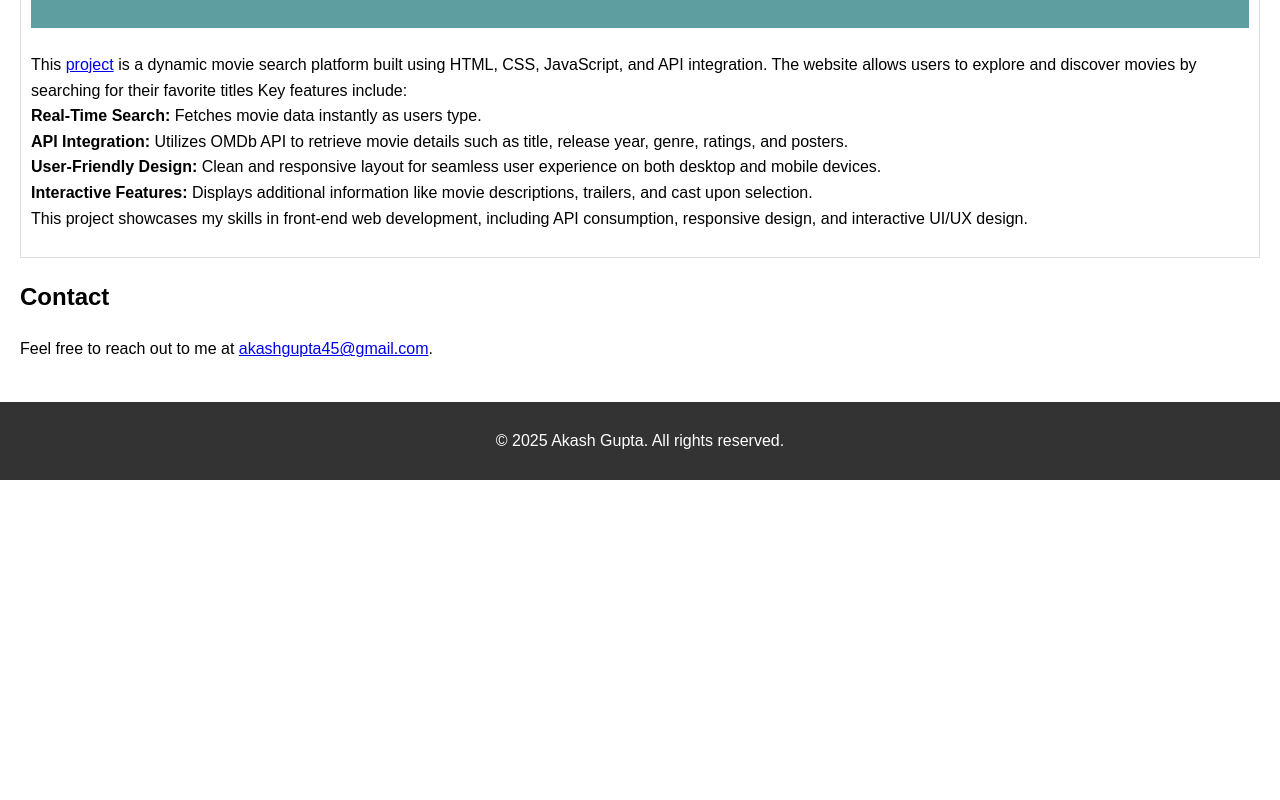
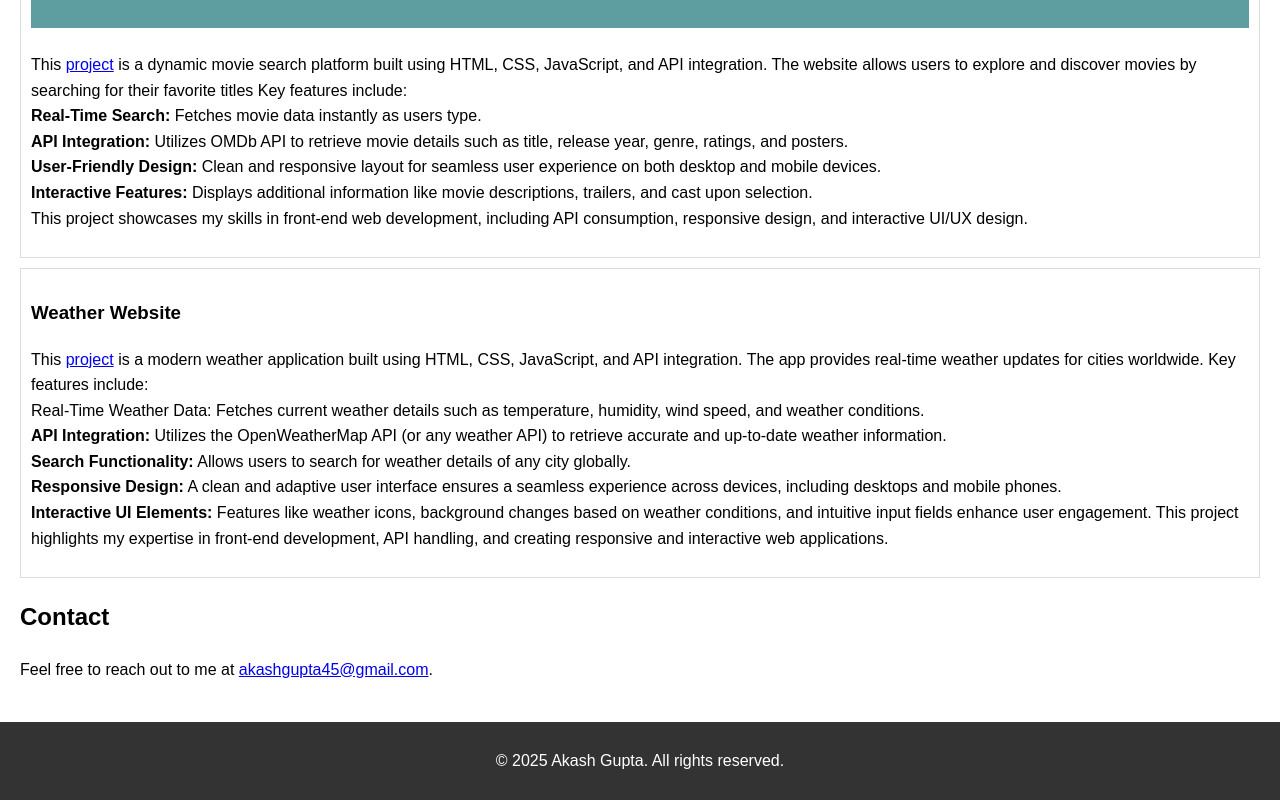
Before and after one commit to Akashcoder12/CodeWithMe, a plain HTML site: page index.html in a window 1280 px wide. Shown: the part 2250-3050 px from the top of the page. Before the commit the page ends 2730 px from the top, so only its background shows below. Drawn offline with Linux system fonts and the light colour scheme.

Commit message:
Update index.html

```diff
--- a/index.html
+++ b/index.html
@@ -75,6 +75,19 @@
 
               </p>
             </div>
+            <div class="project">
+                <h3>Weather Website</h3>
+                <p>
+                    This <a href="weather.html" alt="weather app">project</a> is a modern weather application built using HTML, CSS, JavaScript, and API integration. The app provides real-time weather updates for cities worldwide. Key features include:<br>
+
+                    Real-Time Weather Data: Fetches current weather details such as temperature, humidity, wind speed, and weather conditions.<br>
+                    <b>API Integration:</b> Utilizes the OpenWeatherMap API (or any weather API) to retrieve accurate and up-to-date weather information.<br>
+                    <b>Search Functionality:</b> Allows users to search for weather details of any city globally.<br>
+                    <b>Responsive Design:</b> A clean and adaptive user interface ensures a seamless experience across devices, including desktops and mobile phones.<br>
+                    <b>Interactive UI Elements:</b> Features like weather icons, background changes based on weather conditions, and intuitive input fields enhance user engagement.
+                    This project highlights my expertise in front-end development, API handling, and creating responsive and interactive web applications.
+                </p>
+            </div>
         </section>
 
         <section id="contact">
```
